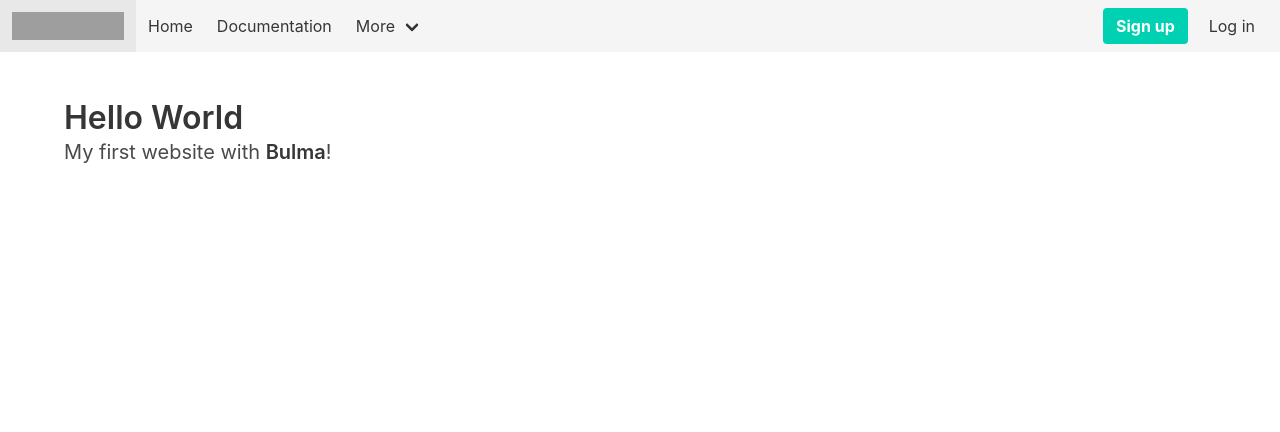
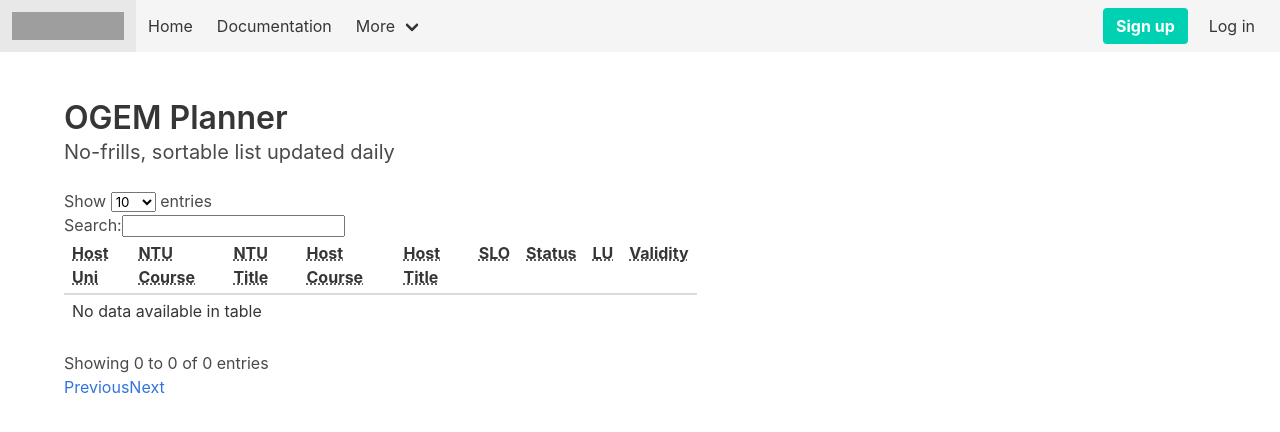
Before and after one commit to loozhengyuan/ogem-planner, a Django app: template web/templates/web/base_index.html in a window 1280 px wide. Shown: the top 432 px of the page. Run offline with Django 3.2, Linux system fonts and the light colour scheme; the template is opened without the code that fills it, so the values that code supplies are empty; some libraries are stand-ins or nearby versions; grey boxes are pictures that could not be loaded.

Commit message:
updated templates to reflect table

```diff
--- a/web/templates/web/base.html
+++ b/web/templates/web/base.html
@@ -6,9 +6,9 @@
 <head>
     <meta charset="utf-8">
     <meta name="viewport" content="width=device-width, initial-scale=1">
-    <title>Hello Bulma!</title>
+    <title>{% block title %}{% endblock %}</title>
     <link rel="stylesheet" href="https://cdnjs.cloudflare.com/ajax/libs/bulma/0.7.2/css/bulma.min.css">
-    <script defer src="https://use.fontawesome.com/releases/v5.3.1/js/all.js"></script>
+    {% block css %}{% endblock %}
 </head>
 
 <body>
@@ -73,6 +73,7 @@
         </div>
     </nav>
     <section class="section">
+        {% block body %}
         <div class="container">
             <h1 class="title">
                 Hello World
@@ -81,7 +82,9 @@
                 My first website with <strong>Bulma</strong>!
             </p>
         </div>
+        {% endblock %}
     </section>
 </body>
-
+<script defer src="https://use.fontawesome.com/releases/v5.3.1/js/all.js"></script>
+{% block js %}{% endblock %}
 </html>
--- a/web/templates/web/base_index.html
+++ b/web/templates/web/base_index.html
@@ -1,2 +1,53 @@
 {% extends 'web/base.html' %}
 {% load static %}
+
+{% block body %}
+<div class="container">
+    <h1 class="title">
+        OGEM Planner
+    </h1>
+    <p class="subtitle">
+        No-frills, sortable list updated daily
+    </p>
+    <table id="main-table" class="table is-narrow is-striped">
+        <thead>
+            <tr>
+            <th><abbr title="Host University">Host Uni</abbr></th>
+            <th><abbr title="NTU Course Code">NTU Course</abbr></th>
+            <th><abbr title="NTU Course Title">NTU Title</abbr></th>
+            <th><abbr title="Host Course Code">Host Course</abbr></th>
+            <th><abbr title="Host Course Title">Host Title</abbr></th>
+            <th><abbr title="Sem Last Offered">SLO</abbr></th>
+            <th><abbr title="Status">Status</abbr></th>
+            <th><abbr title="Last Updated">LU</abbr></th>
+            <th><abbr title="Validity">Validity</abbr></th>
+            </tr>
+        </thead>
+        <tbody>
+            {% for entry in entries %}
+            <tr>
+                <td>{{ entry.host_uni }}</td>
+                <td>{{ entry.ntu_course_code }}</td>
+                <td>{{ entry.ntu_course_title }}</td>
+                <td>{{ entry.host_course_code }}</td>
+                <td>{{ entry.host_course_title }}</td>
+                <td>{{ entry.sem_last_offered }}</td>
+                <td>{{ entry.status}}</td>
+                <td>{{ entry.last_updated }}</td>
+                <td>{{ entry.validity }}</td>
+            </tr>
+            {% endfor %}
+        </tbody>
+    </table>
+</div>
+{% endblock %}
+
+{% block js %}
+<script src="https://code.jquery.com/jquery-3.3.1.js"></script>
+<script src="https://cdn.datatables.net/1.10.19/js/jquery.dataTables.min.js"></script>
+<script>
+$(document).ready(function() {
+    $('#main-table').DataTable();
+} );
+</script>
+{% endblock %}
```
